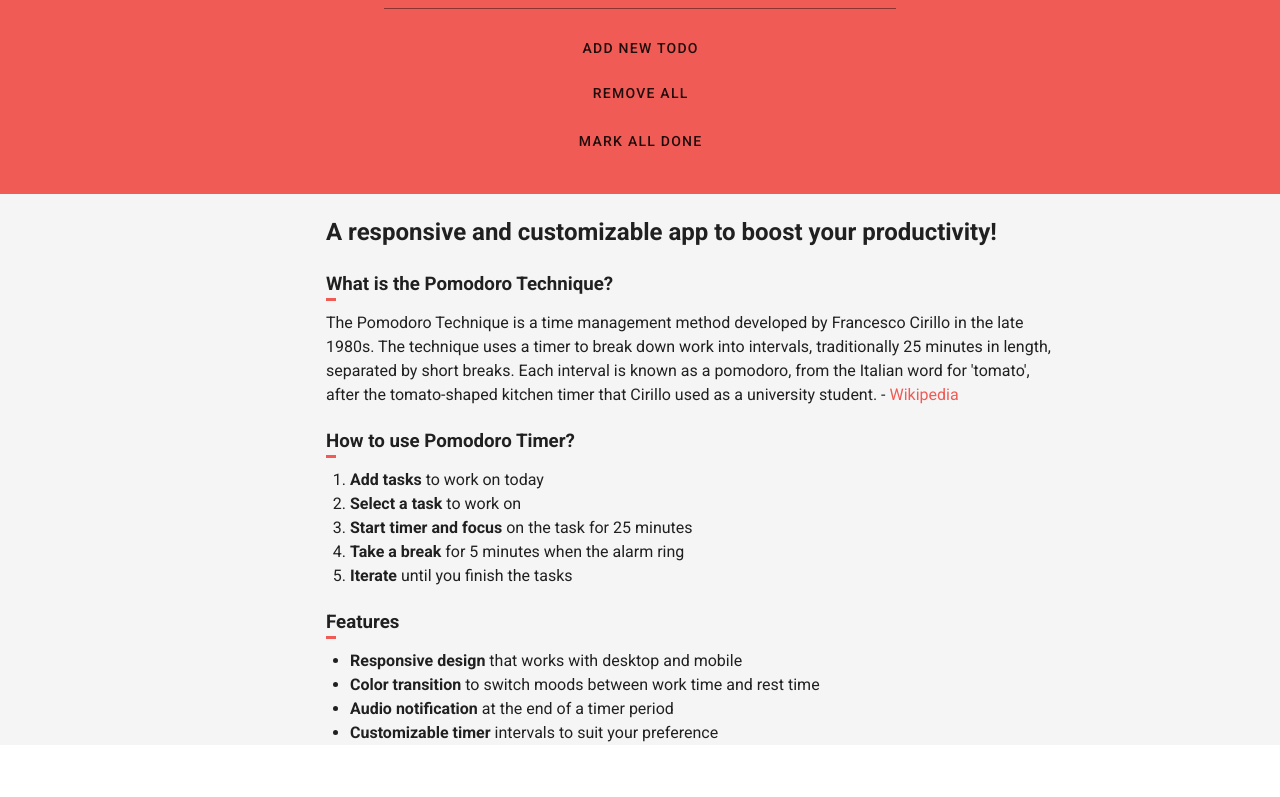
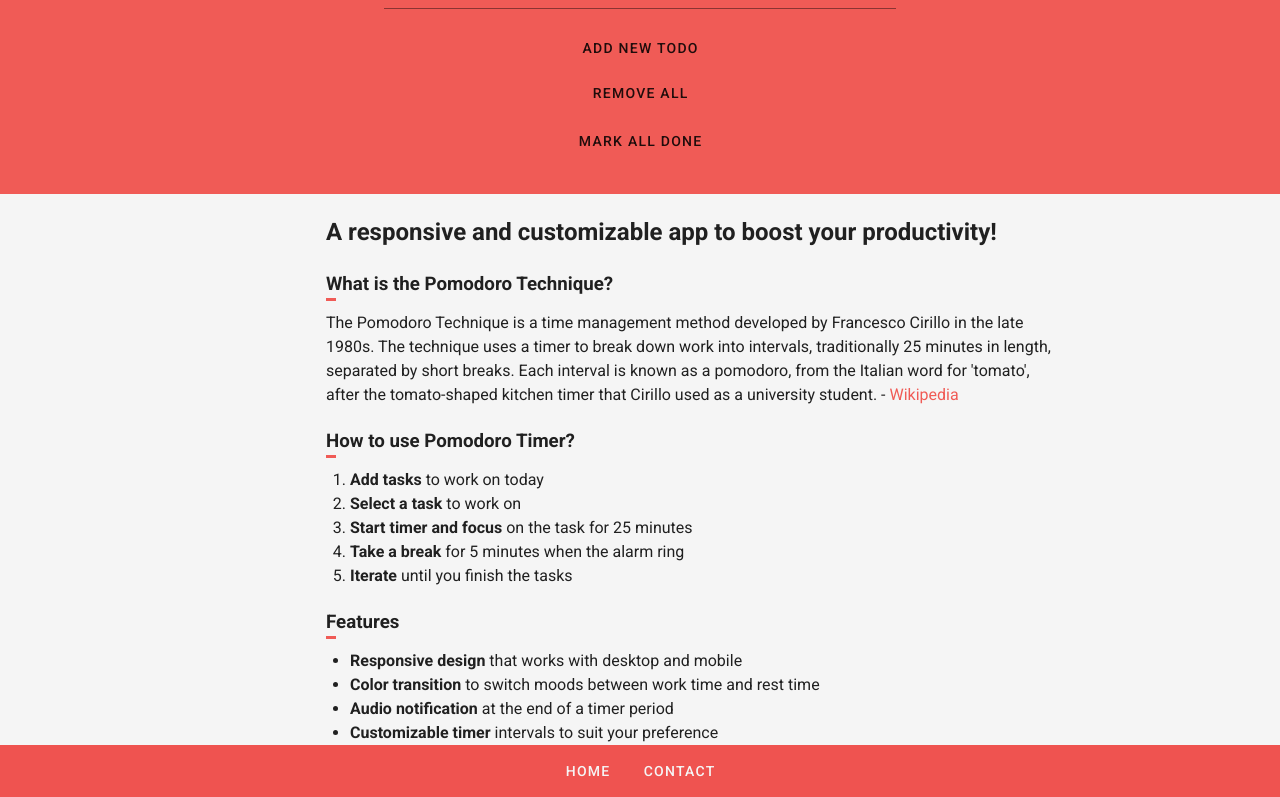
Before and after one commit to ArthurPavezzi-zz/pomodoro-timer, a Vue app: page /#/ in a window 1280 px wide. Shown: the part 485-1282 px from the top of the page. Before the commit the page ends 1242 px from the top, so only its background shows below. Built offline with nearby package versions, Linux system fonts and the light colour scheme.

Commit message:
Added footer

```diff
--- a/src/App.vue
+++ b/src/App.vue
@@ -21,6 +21,7 @@
     </v-main>
     <TaskList/>
     <About/>
+    <Footer/>
   </v-app>
 </template>
 
@@ -28,13 +29,15 @@
 import Pomodoro from "@/components/Pomodoro";
 import TaskList from "@/components/TaskList";
 import About from "@/components/About";
+import Footer from "@/components/Footer";
 
 export default {
   name: 'App',
   components: {
     Pomodoro,
     TaskList,
-    About
+    About,
+    Footer
   },
 
   data() {
@@ -77,4 +80,7 @@ p
   color: whitesmoke
   margin: 0
   padding: 15px 0 10px 10px
+
+Footer
+  background-color: #F05B56
 </style>
--- /dev/null
+++ b/src/components/Footer.vue
@@ -0,0 +1,41 @@
+<template>
+  <v-footer dark padless>
+    <v-card flat tile class="red lighten-1 white--text text-center">
+      <v-row justify="center" no-gutters>
+        <v-btn v-for="link in links" :key="link.name" color="white" text rounded class="my-2">
+          <a :href="link.href">{{ link.name }}</a>
+        </v-btn>
+      </v-row>
+    </v-card>
+  </v-footer>
+</template>
+
+<script>
+export default {
+  name: "Footer",
+  data() {
+    return {
+      links: [
+        {
+          name: 'Home',
+          href: '/'
+        },
+        {
+          name: 'Contact',
+          href: 'mailto:arthur.henrique.pavezzi@gmail.com'
+        }
+      ]
+    }
+  }
+}
+</script>
+
+<style lang="sass" scoped>
+.v-card
+  width: 100vw
+  //padding: 20px 0 0 0
+
+  a
+    text-decoration: none
+    color: whitesmoke
+</style>
```
